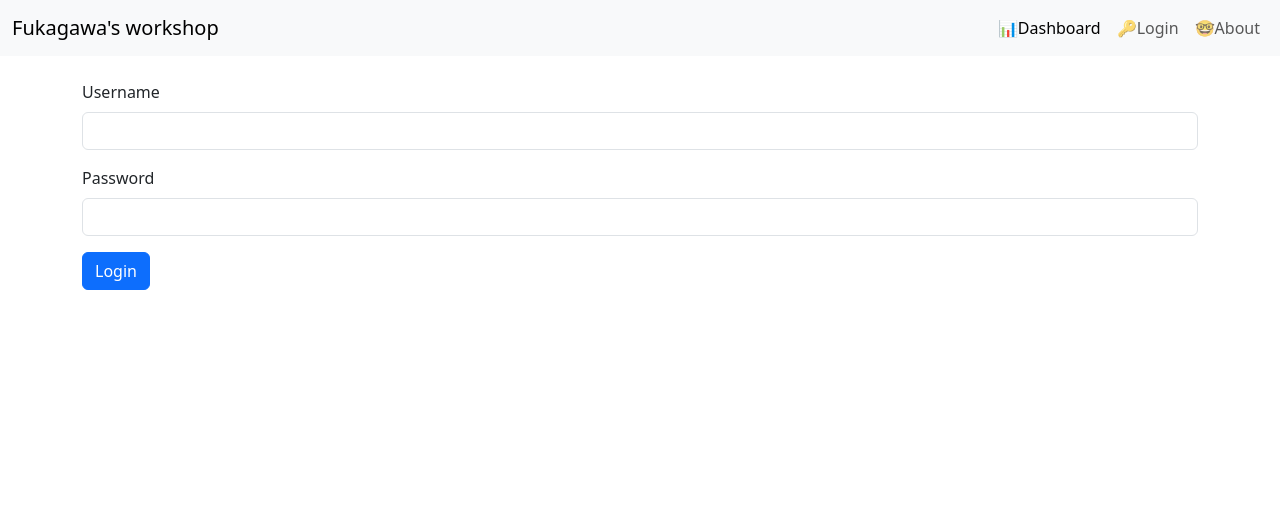
After one commit to SimonYen/workshop, a Flask app: page /login in a window 1280 px wide. The commit adds this page. Shown: the top 530 px of the page. Run offline with Flask 3, Linux system fonts and the light colour scheme; parts of the project's set-up code (start-up, migrations or seed data) failed here and were passed over; some libraries are stand-ins or nearby versions.

Commit message:
登陆功能实现

```diff
--- /dev/null
+++ b/app/forms/login.py
@@ -0,0 +1,25 @@
+from flask_wtf import FlaskForm
+from wtforms import StringField, PasswordField, SubmitField
+from wtforms.validators import InputRequired, Length
+
+
+class LoginForm(FlaskForm):
+    username = StringField(
+        "Username",
+        validators=[
+            InputRequired(message="Username is required"),
+            Length(
+                min=4, max=25, message="Username must be between 4 and 25 characters"
+            ),
+        ],
+    )
+    password = PasswordField(
+        "Password",
+        validators=[
+            InputRequired(message="Password is required"),
+            Length(
+                min=6, max=35, message="Password must be between 6 and 35 characters"
+            ),
+        ],
+    )
+    submit = SubmitField("Login")
--- a/app/routes/__init__.py
+++ b/app/routes/__init__.py
@@ -1,4 +1,5 @@
 from .main import main_bp
+from .auth import auth_bp
 
 # 蓝图列表
-blueprints = [main_bp]
+blueprints = [main_bp, auth_bp]
--- a/app/routes/auth.py
+++ b/app/routes/auth.py
@@ -0,0 +1,25 @@
+from flask import Blueprint, render_template, url_for, redirect, flash
+from app.forms.login import LoginForm
+from app.models.admin import Admin
+
+auth_bp = Blueprint("auth", __name__)
+
+
+@auth_bp.route("/login", methods=["GET", "POST"])
+def login():
+    form = LoginForm()
+    if form.validate_on_submit():
+        # 从数据库中查询
+        user = Admin.select().where(Admin.username == form.username.data).first()
+        print(user)
+        print(form.username.data)
+        if user is None:
+            flash("Invalid username or password", "danger")
+            return redirect(url_for("auth.login"))
+        if user.password != form.password.data:
+            flash("Invalid username or password", "danger")
+            return redirect(url_for("auth.login"))
+        # 登录成功
+        flash("Login successful", "success")
+        return redirect(url_for("main.home"))
+    return render_template("login.html", form=form)
--- a/app/templates/layout/base.html
+++ b/app/templates/layout/base.html
@@ -13,7 +13,8 @@
 <body>
     <!-- 导航栏 -->
     {% include "layout/nav.html" %}
-
+    {% from 'bootstrap5/utils.html' import render_messages %}
+    {{ render_messages(container=True,dismissible=True,dismiss_animate=True) }}
     <!-- 主内容区域 -->
     <div class="container mt-4 pb-5">
         {% block content %}
--- a/app/templates/layout/nav.html
+++ b/app/templates/layout/nav.html
@@ -1,6 +1,6 @@
 <nav class="navbar navbar-expand-lg navbar-light bg-light">
 	<div class="container-fluid">
-		<a class="navbar-brand" href="#">深川的工作台</a>
+		<a class="navbar-brand" href="#">Fukagawa's workshop</a>
 		<button class="navbar-toggler" type="button" data-bs-toggle="collapse" data-bs-target="#navbarNav"
 			aria-controls="navbarNav" aria-expanded="false" aria-label="Toggle navigation">
 			<span class="navbar-toggler-icon"></span>
@@ -11,7 +11,7 @@
 					<a class="nav-link active" aria-current="page" href="{{ url_for('main.home') }}">📊Dashboard</a>
 				</li>
 				<li class="nav-item">
-					<a class="nav-link" href="">🔑Login</a>
+					<a class="nav-link" href="{{ url_for('auth.login')}}">🔑Login</a>
 				</li>
 				<li class="nav-item">
 					<a class="nav-link" href="{{ url_for('main.about') }}">🤓About</a>
--- /dev/null
+++ b/app/templates/login.html
@@ -0,0 +1,16 @@
+{% extends "layout/base.html" %}
+
+{% block title %}Login{% endblock %}
+
+{% block content %}
+
+{% from 'bootstrap5/form.html' import render_field %}
+
+<form method="post" action="{{ url_for('auth.login') }}">
+    {{ form.csrf_token() }}
+    {{ render_field(form.username) }}
+    {{ render_field(form.password) }}
+    {{ render_field(form.submit) }}
+</form>
+
+{% endblock %}
```
Also changed, not shown: app/__init__.py (+11 -2 lines), app/models/__init__.py (+29 -2 lines), app/models/admin.py (added, +10 -0 lines), app/forms/__init__.py (added), 1 other file. Lines whose indentation alone changed are shown as unchanged.
